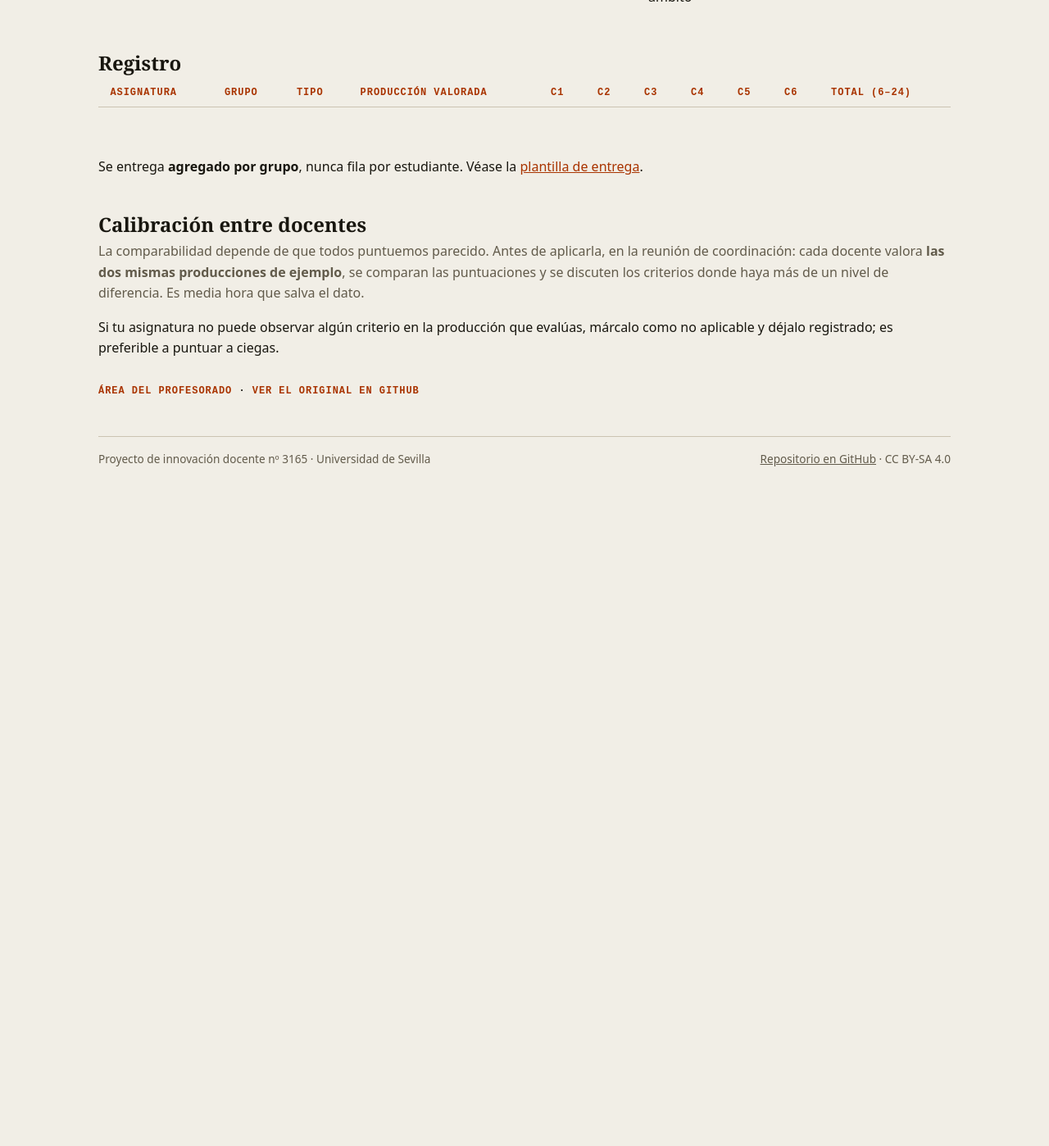
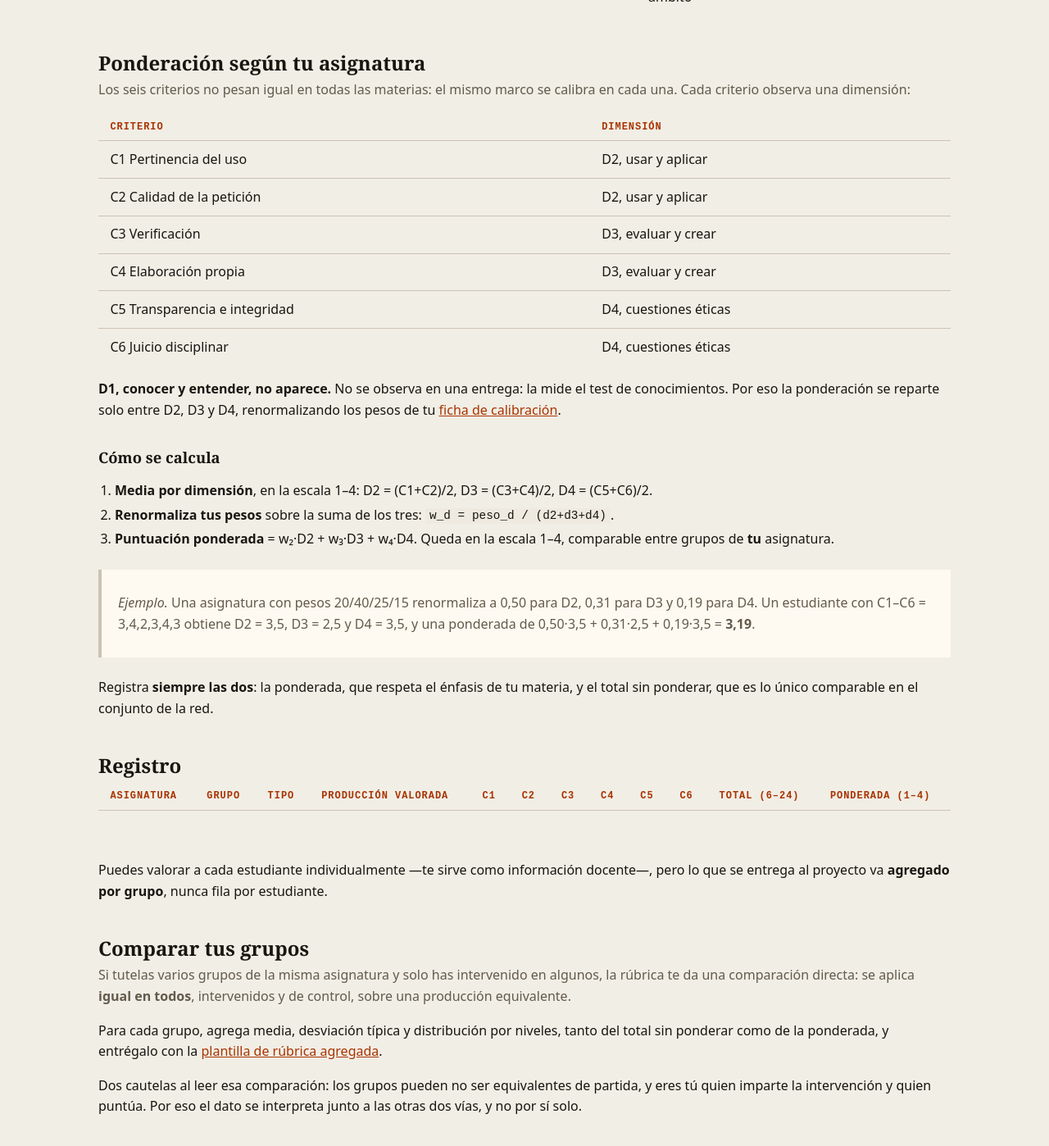
Before and after one commit to jorgeBIGS/innovacion-US-3165, a Jekyll site: the page built from instrumentos/rubrica-calidad-uso-ia.md, in a window 1280 px wide and 1400 px high, scrolled down 2074 px. Shown: the whole window at 82% size. Built offline with Jekyll 4.4.1, drawn with Linux system fonts in a browser that asks for light colours; before the commit the page ends 2693 px from its top, so only the background shows below that.

Commit message:
La rúbrica se pondera por asignatura y permite comparar grupos
Faltaba el último paso de la secuencia y faltaba el uso real de los
pesos de la ficha de calibración.

- Cada criterio se asigna a su dimensión. D1 no se observa en una
  entrega, la mide el test, así que la ponderación se renormaliza sobre
  D2, D3 y D4. Se registran las dos puntuaciones: la ponderada, útil
  dentro de la asignatura, y el total sin ponderar, que es lo
  comparable en el conjunto de la red.
- Nueva plantilla de entrega de la rúbrica agregada, por grupo, por
  dimensión y por distribución de niveles.
- La secuencia del marco y de la guía docente incorpora el paso.

Co-Authored-By: Claude Opus 5 <noreply@anthropic.com>

```diff
--- a/instrumentos/rubrica-calidad-uso-ia.md
+++ b/instrumentos/rubrica-calidad-uso-ia.md
@@ -72,14 +72,61 @@ criterios observables compartidos mitigan lo primero, no lo segundo.
 | --- | --- | --- | --- |
 | No advierte los riesgos propios de la materia | Los menciona sin consecuencias prácticas | Adapta su uso a los riesgos de la disciplina | Anticipa efectos sobre terceros y actúa conforme a los criterios profesionales del ámbito |
 
+## Ponderación según tu asignatura
+
+Los seis criterios no pesan igual en todas las materias: el mismo marco se calibra en cada
+una. Cada criterio observa una dimensión:
+
+| Criterio | Dimensión |
+| --- | --- |
+| C1 Pertinencia del uso | D2, usar y aplicar |
+| C2 Calidad de la petición | D2, usar y aplicar |
+| C3 Verificación | D3, evaluar y crear |
+| C4 Elaboración propia | D3, evaluar y crear |
+| C5 Transparencia e integridad | D4, cuestiones éticas |
+| C6 Juicio disciplinar | D4, cuestiones éticas |
+
+**D1, conocer y entender, no aparece.** No se observa en una entrega: la mide el test de
+conocimientos. Por eso la ponderación se reparte solo entre D2, D3 y D4, renormalizando
+los pesos de tu [ficha de calibración](../marco/PLANTILLA-ficha-calibracion.md).
+
+### Cómo se calcula
+
+1. **Media por dimensión**, en la escala 1–4: D2 = (C1+C2)/2, D3 = (C3+C4)/2,
+   D4 = (C5+C6)/2.
+2. **Renormaliza tus pesos** sobre la suma de los tres: `w_d = peso_d / (d2+d3+d4)`.
+3. **Puntuación ponderada** = w₂·D2 + w₃·D3 + w₄·D4. Queda en la escala 1–4, comparable
+   entre grupos de **tu** asignatura.
+
+> *Ejemplo.* Una asignatura con pesos 20/40/25/15 renormaliza a 0,50 para D2, 0,31 para D3
+> y 0,19 para D4. Un estudiante con C1–C6 = 3,4,2,3,4,3 obtiene D2 = 3,5, D3 = 2,5 y
+> D4 = 3,5, y una ponderada de 0,50·3,5 + 0,31·2,5 + 0,19·3,5 = **3,19**.
+
+Registra **siempre las dos**: la ponderada, que respeta el énfasis de tu materia, y el
+total sin ponderar, que es lo único comparable en el conjunto de la red.
+
 ## Registro
 
-| Asignatura | Grupo | Tipo | Producción valorada | C1 | C2 | C3 | C4 | C5 | C6 | Total (6–24) |
-| --- | --- | --- | --- | --- | --- | --- | --- | --- | --- | --- |
-| | | | | | | | | | | |
+| Asignatura | Grupo | Tipo | Producción valorada | C1 | C2 | C3 | C4 | C5 | C6 | Total (6–24) | Ponderada (1–4) |
+| --- | --- | --- | --- | --- | --- | --- | --- | --- | --- | --- | --- |
+| | | | | | | | | | | | |
 
-Se entrega **agregado por grupo**, nunca fila por estudiante. Véase la
-[plantilla de entrega](../analisis/plantillas/distribucion-calificaciones.md).
+Puedes valorar a cada estudiante individualmente —te sirve como información docente—, pero
+lo que se entrega al proyecto va **agregado por grupo**, nunca fila por estudiante.
+
+## Comparar tus grupos
+
+Si tutelas varios grupos de la misma asignatura y solo has intervenido en algunos, la
+rúbrica te da una comparación directa: se aplica **igual en todos**, intervenidos y de
+control, sobre una producción equivalente.
+
+Para cada grupo, agrega media, desviación típica y distribución por niveles, tanto del
+total sin ponderar como de la ponderada, y entrégalo con la
+[plantilla de rúbrica agregada](../analisis/plantillas/rubrica-agregada.md).
+
+Dos cautelas al leer esa comparación: los grupos pueden no ser equivalentes de partida, y
+eres tú quien imparte la intervención y quien puntúa. Por eso el dato se interpreta junto
+a las otras dos vías, y no por sí solo.
 
 ## Calibración entre docentes
 
```
Also changed, not shown: analisis/README.md (+5 -2 lines), analisis/plantillas/rubrica-agregada.md (added, +36 -0 lines), docencia/README.md (+4 -3 lines), marco/marco-comun.md (+6 -0 lines), profesorado.md (+1 -1 lines).
